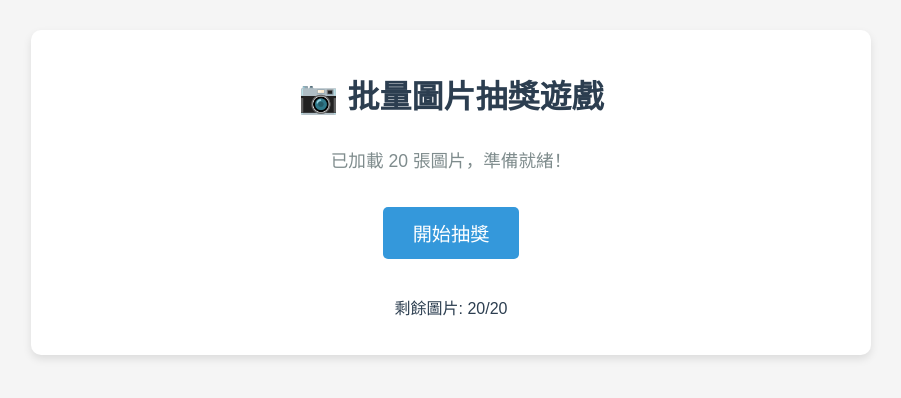
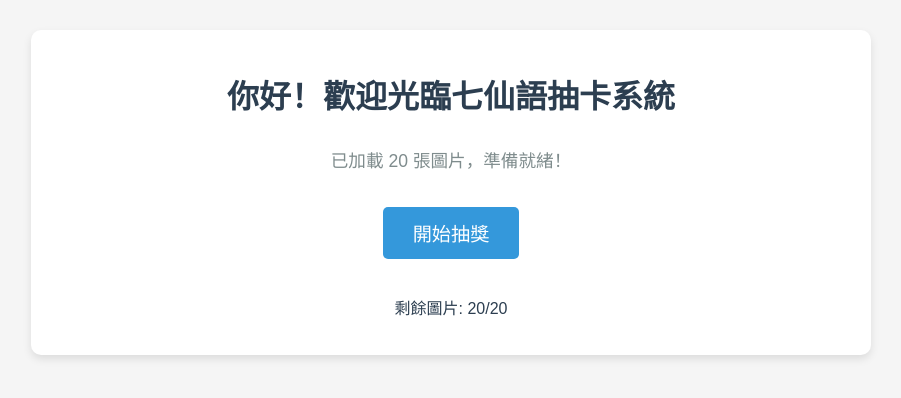
Before and after one commit to TimisScientist/SDG-Cardgame, a plain HTML site: page index.html in a window 1280 px wide. Shown: the whole page, without its empty margins (189-1090 px from the left). Drawn offline with Linux system fonts and the light colour scheme.

Commit message:
index.html

```diff
--- a/index.html
+++ b/index.html
@@ -109,7 +109,7 @@
 </head>
 <body>
     <div id="game-container">
-        <h1>📷 批量圖片抽獎遊戲</h1>
+        <h1>你好！歡迎光臨七仙語抽卡系統</h1>
         <div id="statusInfo">準備開始遊戲...</div>
         <div class="progress-container" id="progressContainer" style="display: none;">
             <div class="progress-bar" id="progressBar"></div>
```
